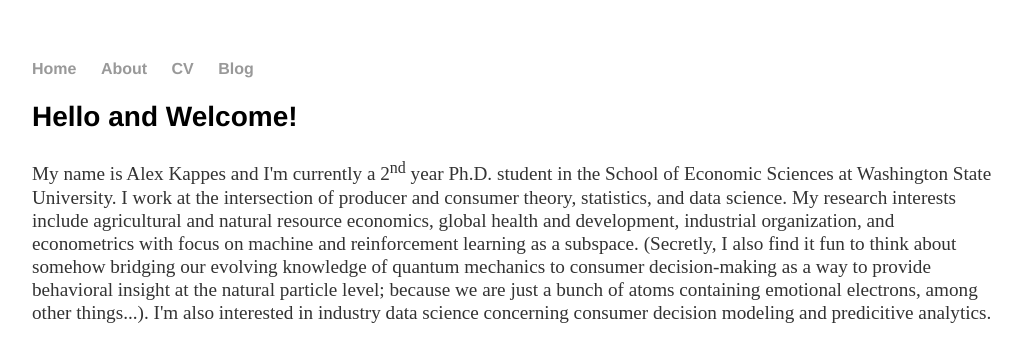
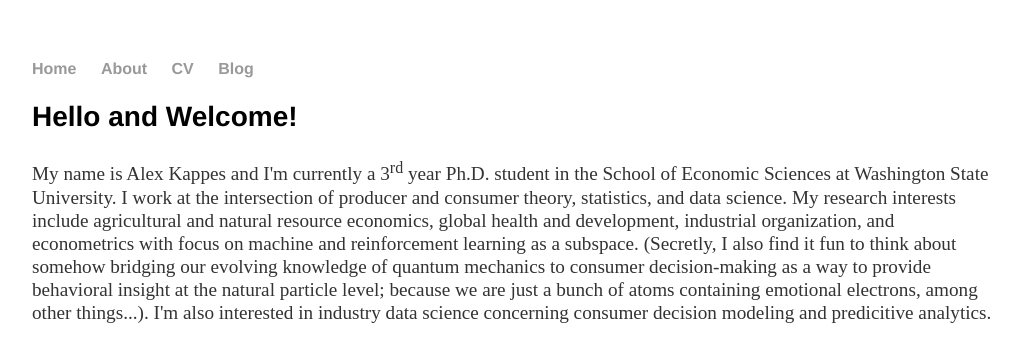
Before and after one commit to AJKappes/AJKappes.github.io, a Jekyll site: the page index.html, which Jekyll copies as it is, in a window 1280 px wide. Shown: the top 346 px of the page, without its empty margins (128-1150 px from the left). Built offline with Jekyll 4.4.1, drawn with Linux system fonts in a browser that asks for light colours.

Commit message:
update index with year change

```diff
--- a/index.html
+++ b/index.html
@@ -20,7 +20,7 @@
 		<div class="blurb">
 
 	<h2>Hello and Welcome!</h2>
-		<p>My name is Alex Kappes and I'm currently a 2<sup>nd</sup> year Ph.D. student in the School of Economic Sciences at Washington State University. I work at the intersection of producer and consumer theory, statistics, and data science. My research interests include agricultural and natural resource economics, global health and development, industrial organization, and econometrics with focus on machine and reinforcement learning as a subspace. (Secretly, I also find it fun to think about somehow bridging our evolving knowledge of quantum mechanics to consumer decision-making as a way to provide behavioral insight at the natural particle level; because we are just a bunch of atoms containing emotional electrons, among other things...). I'm also interested in industry data science concerning consumer decision modeling and predicitive analytics. </p>
+		<p>My name is Alex Kappes and I'm currently a 3<sup>rd</sup> year Ph.D. student in the School of Economic Sciences at Washington State University. I work at the intersection of producer and consumer theory, statistics, and data science. My research interests include agricultural and natural resource economics, global health and development, industrial organization, and econometrics with focus on machine and reinforcement learning as a subspace. (Secretly, I also find it fun to think about somehow bridging our evolving knowledge of quantum mechanics to consumer decision-making as a way to provide behavioral insight at the natural particle level; because we are just a bunch of atoms containing emotional electrons, among other things...). I'm also interested in industry data science concerning consumer decision modeling and predicitive analytics. </p>
 
 		<p>I have a natural curiosity and deep passion in using numbers and expressions to tell stories that provide actionable insight when informing policy and/or decision-making. Improving all quality of life on the world stage is the goal; I just happen to leverage skills in Python and R to do it. As such, all project scripts can be viewed <a href="https://github.com/AJKappes">here</a> in hopes of providing examples that may help answer someone's statistical/mathematical programming question.</p>
 
```
